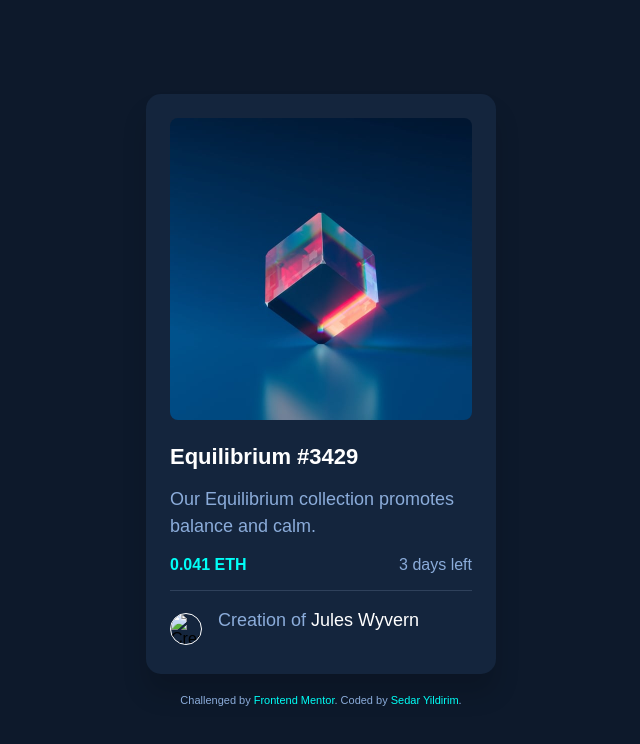
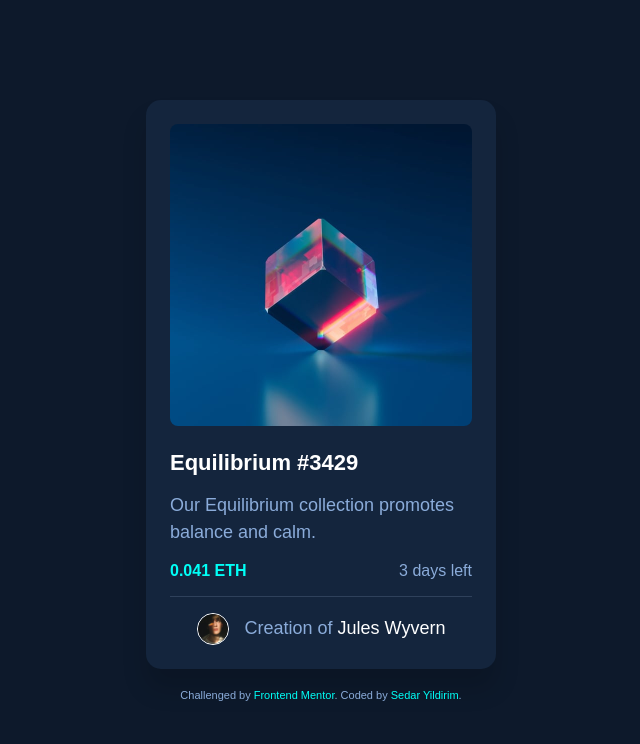
Before and after one commit to sedaryildirim/nft-preview-card-component-main, a plain HTML site: page index.html in a window 1280 px wide. Shown: the whole page, without its empty margins (319-959 px from the left). Drawn offline with Linux system fonts and the light colour scheme.

Commit message:
avatar html fix, alignment css fix

```diff
--- a/assets/css/styles.css
+++ b/assets/css/styles.css
@@ -65,7 +65,9 @@
   /* Creator info */
   .creator {
     display: flex;
+    justify-content: center;
     align-items: center;
+    text-align: left;
     border-top: 1px solid #2f415b;
     padding-top: 16px;
   }
@@ -80,6 +82,7 @@
 
   .creator p {
     color: #8bacda;
+    margin-bottom: 0;
   }
 
   .creator span {
--- a/index.html
+++ b/index.html
@@ -17,7 +17,7 @@
       <span class="time-left">3 days left</span>
     </div>
     <div class="creator">
-      <img src="./images/image-avatar.png" alt="Creator avatar">
+      <img src="./assets/images/image-avatar.png" alt="Creator avatar">
       <p>Creation of <span>Jules Wyvern</span></p>
     </div>
   </main>
```
